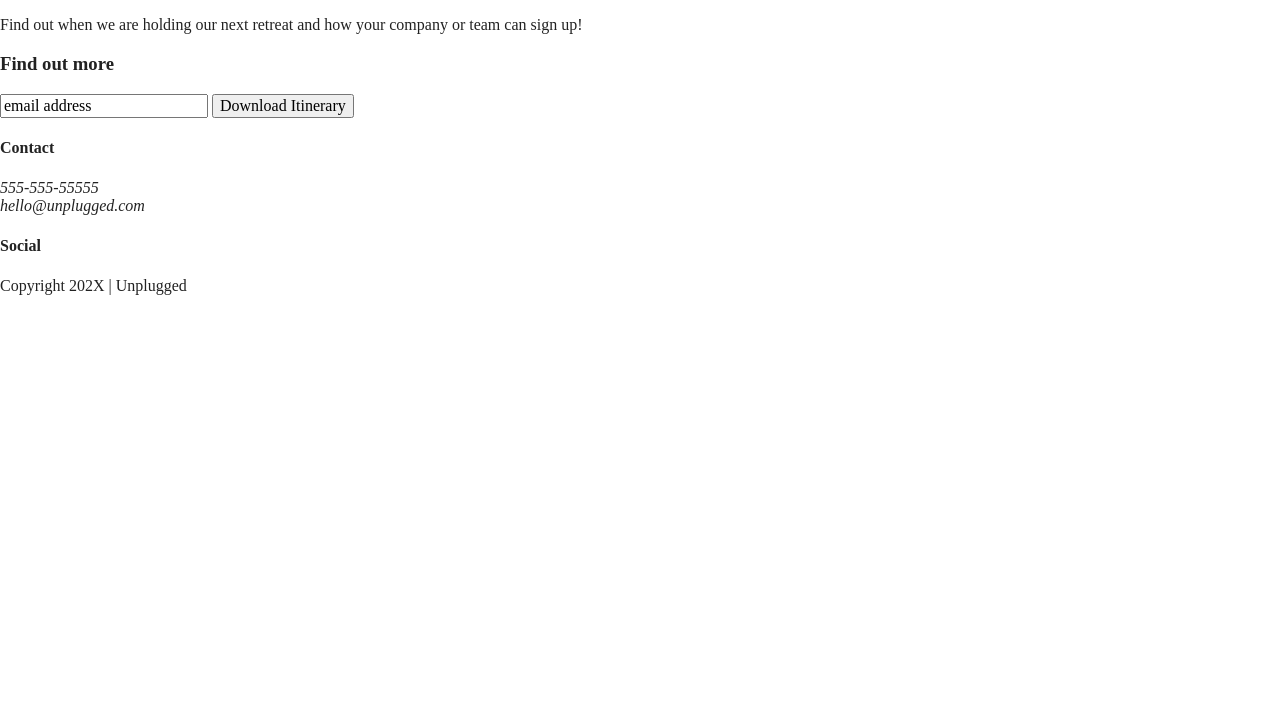
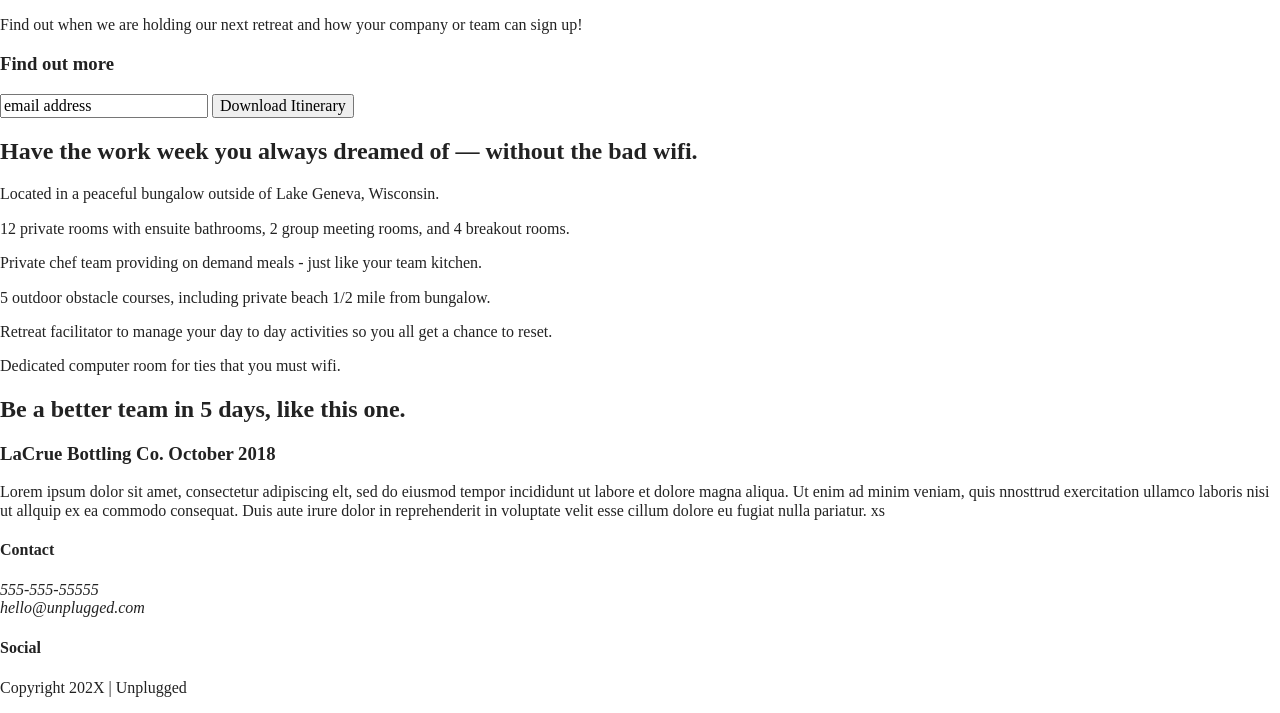
Before and after one commit to Elenakath/boilerplate-project, a website built with Parcel: page index.html in a window 1280 px wide. Shown: the part 176-889 px from the top of the page. Before the commit the page ends 800 px from the top, so only its background shows below. Built offline with nearby package versions, Linux system fonts and the light colour scheme.

Commit message:
Added text headers and paragraphs.

```diff
--- a/index.html
+++ b/index.html
@@ -28,14 +28,13 @@
       <a href="#">
         <img src="" alt="unplugged logo">
       </a>
-      <div class="header-divider">
+      <div class="header-divider"></div>
         <nav>
           <ul>
-          <li><a href="faq/index.html" rel="noopener">FAQ</a></li>
-          <li><a href="about/index.html" rel="noopener">About</a></li>
+            <li><a href="faq/index.html">FAQ</a></li>
+            <li><a href="about/index.html">About</a></li>
           </ul>
         </nav>
-    </div>
        </div>
   </header>
   <main>
@@ -60,7 +59,79 @@
       </div>
       <!--- aside contrent wrapper ends -->
     </aside>
+    <section class="features">
+      <div class="content-wrapper">
+        <h2>Have the work week you always dreamed of — without the bad wifi.</h2>
+        <div class="features-items">
+        <article>
+          <p class="fontawesome-icon">
+          </p>
+          <p class="features-item-description">
+            Located in a peaceful bungalow outside of Lake Geneva, Wisconsin.
+          </p>
+        </article>
+        <article>
+          <p class="fontawesome-icon">
+          </p>
+          <p class="features-item-description">
+            12 private rooms with ensuite bathrooms, 2 group meeting rooms,
+            and 4 breakout rooms.
+          </p>
+        </article>
+        <article>
+          <p class="fontawesome-icon">
+          </p>
+          <p class="features-item-description">
+            Private chef team providing on demand meals - just like your
+            team kitchen.
+          </p>
+        </article>
+        <article>
+          <p class="fontawesome-icon">
+          </p>
+          <p class="features-item-description">
+            5 outdoor obstacle courses, including private beach 1/2
+            mile from bungalow.
+          </p>
+        </article>
+        <article>
+          <p class="fontawesome-icon">
+          </p>
+          <p class="features-item-description">
+            Retreat facilitator to manage your day to day
+            activities so you all get a chance to reset.
+          </p>
+        </article>
+        <article>
+          <p class="fontawesome-icon">
+          </p>
+          <p class="features-item-description">
+            Dedicated computer room for ties that you must wifi.
+          </p>
+          </article>
+        </div>
+      </div>
+    </section>
+
+    <section class="reviews">
+        <div class="content-wrapper">
+            <h2>Be a better team in 5 days, like this one.</h2>
+          <article>
+            <div>
+          <h3>LaCrue Bottling Co. October 2018</h3>
+          <p>
+            Lorem ipsum dolor sit amet, consectetur adipiscing elt, sed do eiusmod tempor
+            incididunt ut labore et dolore magna aliqua. Ut enim ad minim veniam, quis nnosttrud
+            exercitation ullamco laboris nisi ut allquip ex ea commodo consequat. Duis aute irure
+            dolor in reprehenderit in voluptate velit esse cillum dolore eu fugiat nulla pariatur.
+          xs</p>
+          </div>
+        </article>
+       </div>
+      </section>
+
     </main> <!-- main wrapper -->
+
     <footer>
     <div class="content-wrapper">
       <div class="footer-contact">
```
Lines whose indentation alone changed are shown as unchanged.
